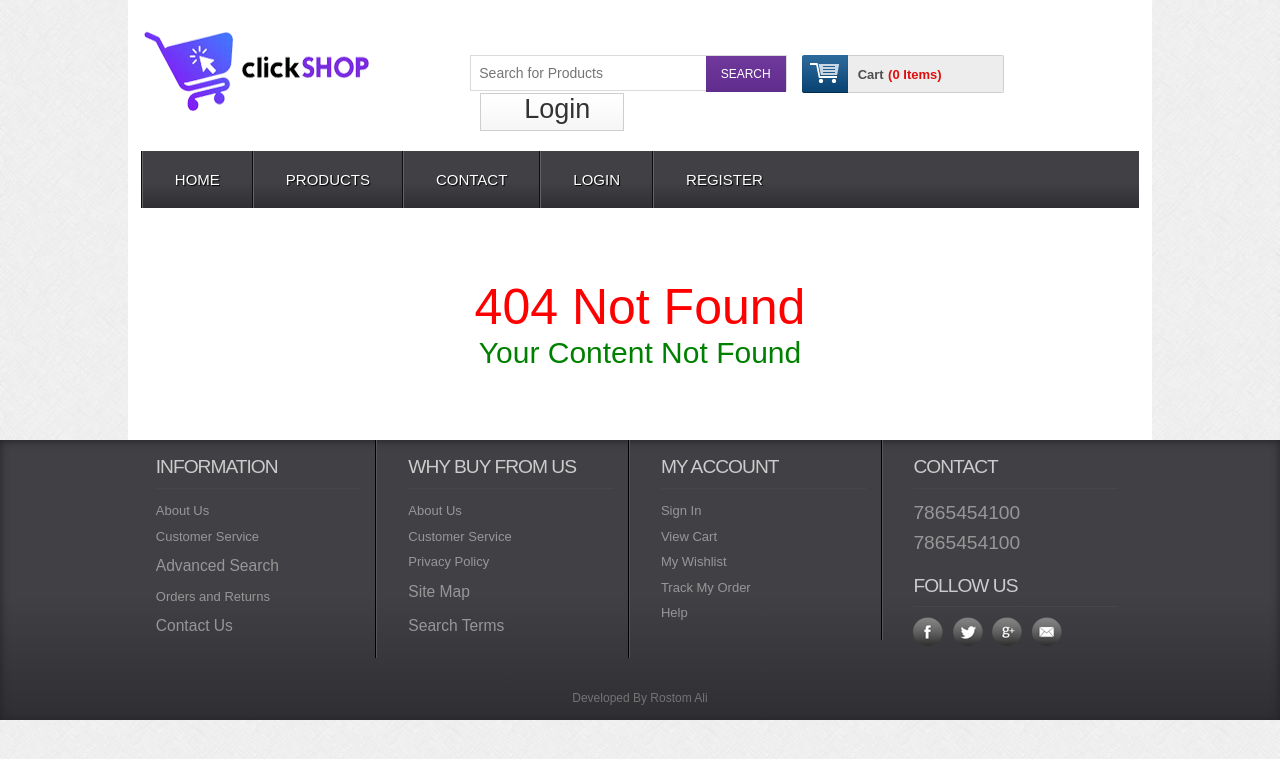
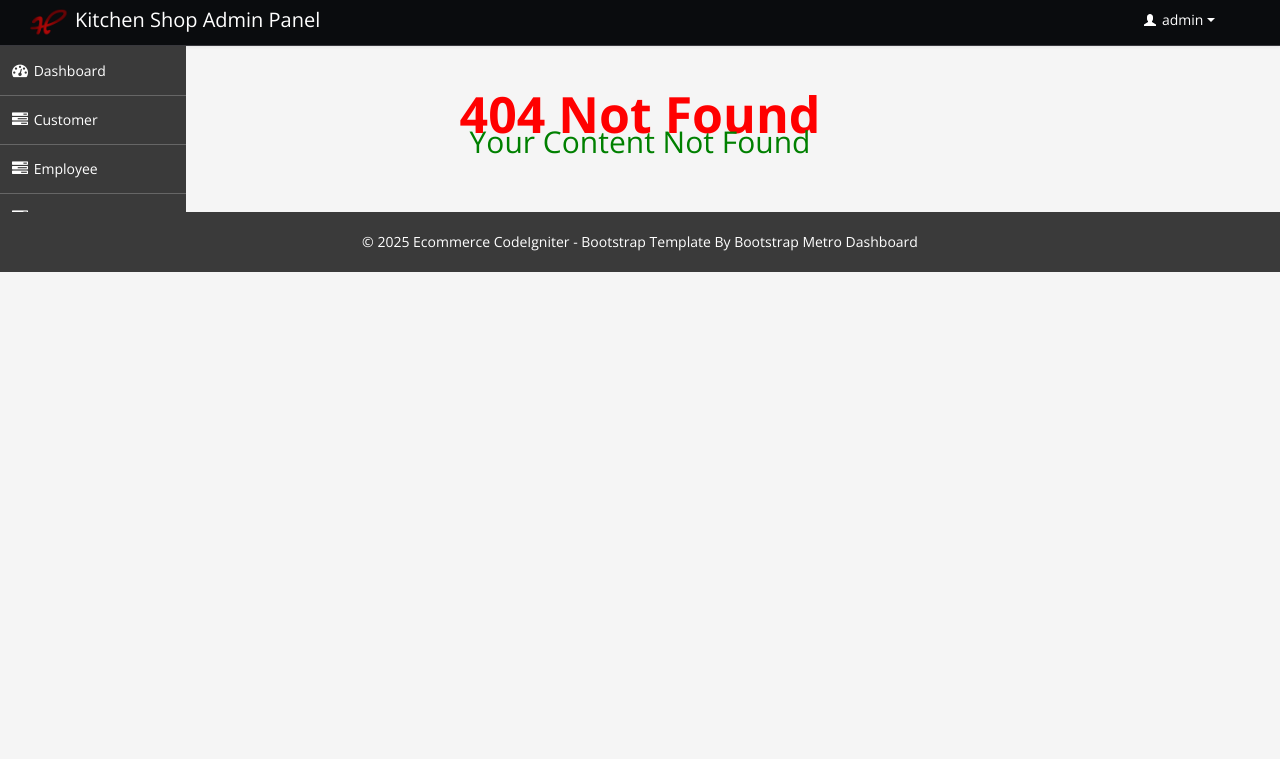
Before and after one commit to Jayshreey/shopping, a CodeIgniter app: page /database/index.php/admin/error in a window 1280 px wide. Shown: the top 759 px of the page. Run offline with CodeIgniter, Linux system fonts and the light colour scheme; a user stored in the database is signed in; data comes from the database, SQL or seed files in the repository; some web fonts are replaced.

Commit message:
shopping amin

```diff
--- a/application/config/routes.php
+++ b/application/config/routes.php
@@ -3,7 +3,7 @@ defined('BASEPATH') or exit('No direct script access allowed');
 
 //Front End Route
 $route['default_controller']   = 'web';
-$route['404_override']         = 'web/error';
+$route['404_override']         = 'admin/error';
 $route['translate_uri_dashes'] = false;
 
 //Web Route
--- a/application/controllers/Admin.php
+++ b/application/controllers/Admin.php
@@ -42,5 +42,12 @@ class Admin extends CI_Controller
         }
 
     }
+    public function error()
+    {
+        $data = array();
+        $data['maincontent']  = $this->load->view('admin/pages/error', $data, true);
+        $this->load->view('admin/master', $data);
+
+    }
 
 }
--- a/application/views/admin/master.php
+++ b/application/views/admin/master.php
@@ -46,13 +46,18 @@
         <!-- start: Header -->
         <div class="navbar">
             <div class="navbar-inner">
+            <div class="pull-left">
+                <a class="navbar-brand" href="#" style="padding:5px;margin-top:10px;">
+                    <img src="<?php echo base_url()?>assets/admin/img/logo.png" height="45" width="45">
+                </a>
+            </div>
                 <div class="container-fluid">
                     <a class="btn btn-navbar" data-toggle="collapse" data-target=".top-nav.nav-collapse,.sidebar-nav.nav-collapse">
                         <span class="icon-bar"></span>
                         <span class="icon-bar"></span>
                         <span class="icon-bar"></span>
                     </a>
-                    <a class="brand" href="<?php echo base_url('dashboard')?>"><span>Ecommerce Admin Panel</span></a>
+                    <a class="brand" href="<?php echo base_url('dashboard')?>"><span>Kitchen Shop Admin Panel</span></a>
 
                     <!-- start: Header Menu -->
                     <div class="nav-no-collapse header-nav">
@@ -89,17 +94,23 @@
                     <div class="nav-collapse sidebar-nav">
                         <ul class="nav nav-tabs nav-stacked main-menu">
                             <li><a href="<?php echo base_url('dashboard')?>"><i class="icon-dashboard"></i><span class="hidden-tablet"> Dashboard</span></a></li>
-                            <li><a href="<?php echo base_url('add/category')?>"><i class="icon-th"></i><span class="hidden-tablet"> Add Category</span></a></li>
-                            <li><a href="<?php echo base_url('manage/category')?>"><i class="icon-tasks"></i><span class="hidden-tablet"> Manage Category</span></a></li>
-                            <li><a href="<?php echo base_url('add/brand')?>"><i class="icon-edit"></i><span class="hidden-tablet"> Add Brand</span></a></li>
-                            <li><a href="<?php echo base_url('manage/brand')?>"><i class="icon-list-alt"></i><span class="hidden-tablet"> Manage Brand</span></a></li>
-                            <li><a href="<?php echo base_url('add/product')?>"><i class="icon-shopping-cart"></i><span class="hidden-tablet"> Add Product</span></a></li>
-                            <li><a href="<?php echo base_url('manage/product')?>"><i class="icon-eye-open"></i><span class="hidden-tablet"> Manage Product</span></a></li>
+                            <!-- <li><a href="<?php echo base_url('add/category')?>"><i class="icon-th"></i><span class="hidden-tablet"> Add Category</span></a></li> -->
+                            <li><a href="<?php echo base_url('manage/customer')?>"><i class="icon-tasks"></i><span class="hidden-tablet"> Customer</span></a></li>
+                            <li><a href="<?php echo base_url('manage/employee')?>"><i class="icon-tasks"></i><span class="hidden-tablet"> Employee</span></a></li>
 
+                            <li><a href="<?php echo base_url('manage/category')?>"><i class="icon-tasks"></i><span class="hidden-tablet"> Category</span></a></li>
+                            <li><a href="<?php echo base_url('manage/category')?>"><i class="icon-tasks"></i><span class="hidden-tablet"> Sub Category</span></a></li>
+                            <!-- <li><a href="<?php echo base_url('add/brand')?>"><i class="icon-edit"></i><span class="hidden-tablet"> Add Brand</span></a></li> -->
+                            <!-- <li><a href="<?php echo base_url('manage/brand')?>"><i class="icon-list-alt"></i><span class="hidden-tablet"> Manage Brand</span></a></li> -->
+                            <!-- <li><a href="<?php echo base_url('add/product')?>"><i class="icon-shopping-cart"></i><span class="hidden-tablet"> Add Product</span></a></li> -->
+                            <li><a href="<?php echo base_url('manage/product')?>"><i class="icon-eye-open"></i><span class="hidden-tablet"> Product</span></a></li>
+<!--
                             <li><a href="<?php echo base_url('add/slider')?>"><i class="icon-font"></i><span class="hidden-tablet"> Add Slider</span></a></li>
                             <li><a href="<?php echo base_url('manage/slider')?>"><i class="icon-picture"></i><span class="hidden-tablet"> Manage Slider</span></a></li>
-                            <li><a href="<?php echo base_url('theme/option');?>"><i class="icon-align-justify"></i><span class="hidden-tablet"> Theme Option</span></a></li>
-                            <li><a href="<?php echo base_url('manage/order');?>"><i class="icon-calendar"></i><span class="hidden-tablet"> Manage Order</span></a></li>
+                            <li><a href="<?php echo base_url('theme/option');?>"><i class="icon-align-justify"></i><span class="hidden-tablet"> Theme Option</span></a></li> -->
+                            <li><a href="<?php echo base_url('manage/order');?>"><i class="icon-calendar"></i><span class="hidden-tablet"> Order</span></a></li>
+                            <li><a href="<?php echo base_url('manage/payment')?>"><i class="icon-tasks"></i><span class="hidden-tablet"> Payment</span></a></li>
+                            <li><a href="<?php echo base_url('manage/bank_details')?>"><i class="icon-tasks"></i><span class="hidden-tablet"> Bank Details</span></a></li>
                         </ul>
                     </div>
                 </div>
--- a/application/views/admin/pages/add_category.php
+++ b/application/views/admin/pages/add_category.php
@@ -16,14 +16,14 @@
 
     <div class="row-fluid sortable">
         <div class="box span12">
-            <div class="box-header" data-original-title>
+            <!-- <div class="box-header" data-original-title>
                 <h2><i class="halflings-icon edit"></i><span class="break"></span>Add Category</h2>
                 <div class="box-icon">
                     <a href="#" class="btn-setting"><i class="halflings-icon wrench"></i></a>
                     <a href="#" class="btn-minimize"><i class="halflings-icon chevron-up"></i></a>
                     <a href="#" class="btn-close"><i class="halflings-icon remove"></i></a>
                 </div>
-            </div>
+            </div> -->
             <style type="text/css">
                 #result{color:red;padding: 5px}
                 #result p{color:red}
--- /dev/null
+++ b/application/views/admin/pages/error.php
@@ -0,0 +1,16 @@
+
+
+<div class="main">
+    <div class="content">
+        <div class="error">
+            <h2>404 Not Found</h2>
+            <p>Your Content Not Found</p>
+        </div>
+        <div class="clear"></div>
+    </div>
+</div>
+<style>
+    .error{padding:50px 0px}
+    .error h2{color:red;text-align: center;font-size: 50px}
+    .error p{color:green;text-align: center;font-size:30px}
+</style>
--- a/assets/admin/css/style.css
+++ b/assets/admin/css/style.css
@@ -338,7 +338,7 @@ h6 {
 	min-height: 40px;
 	padding-right: 20px;
 	padding-left: 20px;
-	background: #080808;
+	background: #0a0c0e;
 	filter: none;
 	text-shadow: 1px 1px 1px #0a0c0e;
 	border: none;
@@ -491,8 +491,10 @@ a.brand span {
 
 .nav-tabs.nav-stacked > li.active > a,
 .nav-tabs.nav-stacked > li > ul > li.active > a {
-	background: #2d89ef;
-	border-bottom: 1px solid #2d89ef;
+	/* background: #2d89ef;
+	border-bottom: 1px solid #2d89ef; */
+	background: #800000;
+	border-color: #330707;
 }
 
 .nav-tabs.nav-stacked > li.active > a:hover,
@@ -1679,15 +1681,15 @@ fieldset[disabled] .btn:active {
 }
 
 .btn-primary {
-	background-color: #2d89ef;
-	border-color: #2d89ef;
+	background-color: #800000;
+	border-color: #330707;
 }
 
 .btn-primary:hover,
 .btn-primary:focus,
 .btn-primary:active {
-	background-color: #357ebd;
-	border-color: #3071a9;
+	background-color: #330707;
+	border-color: #800000;
 }
 
 .btn-primary.disabled:hover,
```
Also changed, not shown: application/views/admin/pages/manage_category.php (+5 -2 lines), assets/admin/img/logo.png (added).
